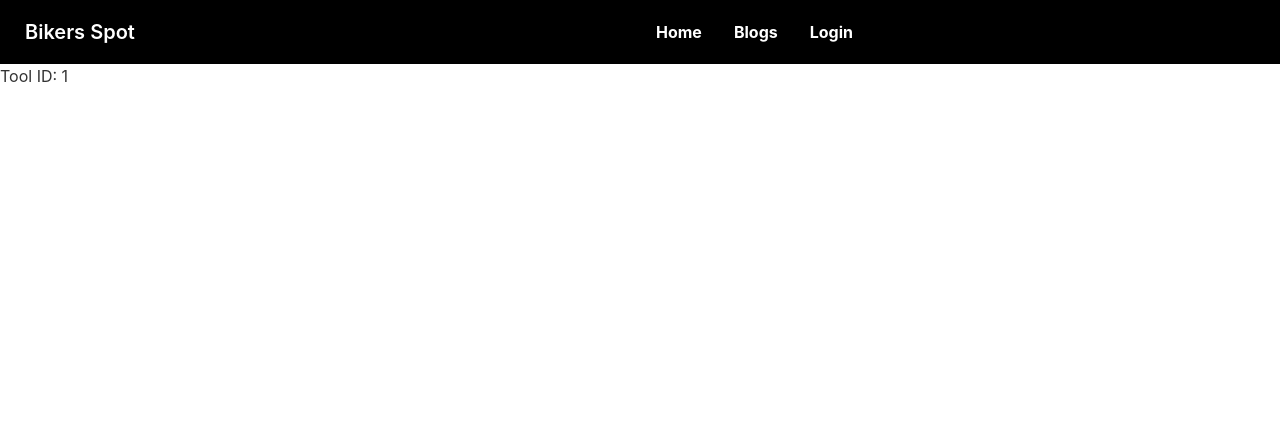
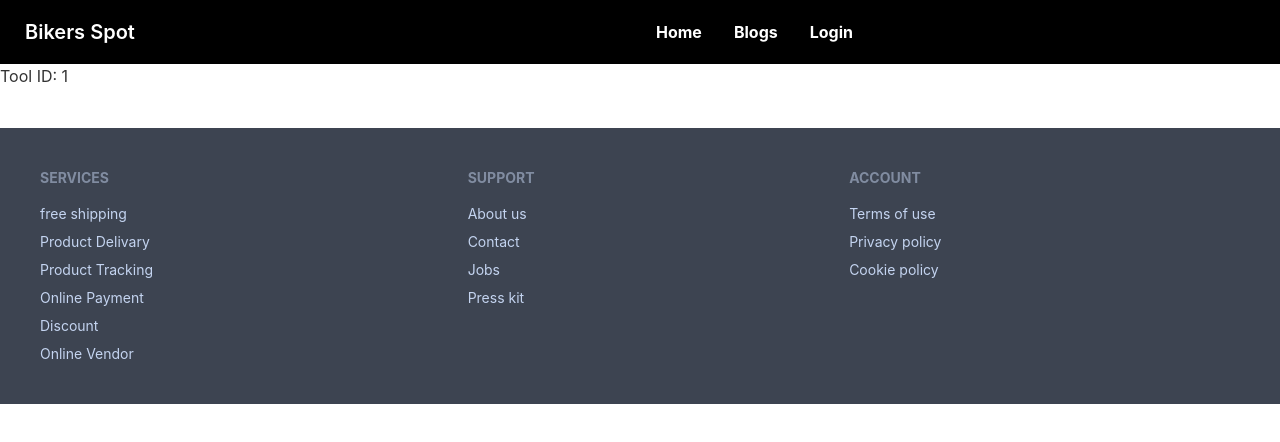
Before and after one commit to HasanAhamed1/Bike_Tools, a React (Create React App) app: page /tool/1 in a window 1280 px wide. Shown: the top 442 px of the page. Built offline with nearby package versions, Linux system fonts and the light colour scheme; no server answers; the HTML template or start-up script is replaced by a standard one.

Commit message:
added footer

```diff
--- a/src/App.js
+++ b/src/App.js
@@ -8,6 +8,7 @@ import Tools from './Pages/Home/Tools';
 import ToolDetail from './Pages/Home/ToolDetail';
 import Signup from './Pages/Login/Signup';
 import Items from './Pages/Home/ItemCollection/Items';
+import Footer from './Shared/Footer';
 
 function App() {
   return (
@@ -22,6 +23,7 @@ function App() {
         <Route path='/items' element={<Items></Items>}></Route>
         <Route path='/tool/:toolId' element={<ToolDetail></ToolDetail>}></Route>
       </Routes>
+      <Footer></Footer>
     </div>
   );
 }
--- /dev/null
+++ b/src/Shared/Footer.js
@@ -0,0 +1,34 @@
+import React from "react";
+
+const Footer = () => {
+  return (
+    <div className="mt-10">
+      <footer class="footer p-10 bg-neutral text-neutral-content">
+        <div>
+          <span class="footer-title">Services</span>
+          <a class="link link-hover">free shipping</a>
+          <a class="link link-hover">Product Delivary</a>
+          <a class="link link-hover">Product Tracking</a>
+          <a class="link link-hover">Online Payment</a>
+          <a class="link link-hover">Discount</a>
+          <a class="link link-hover">Online Vendor</a>
+        </div>
+        <div>
+          <span class="footer-title">Support</span>
+          <a class="link link-hover">About us</a>
+          <a class="link link-hover">Contact</a>
+          <a class="link link-hover">Jobs</a>
+          <a class="link link-hover">Press kit</a>
+        </div>
+        <div>
+          <span class="footer-title">Account</span>
+          <a class="link link-hover">Terms of use</a>
+          <a class="link link-hover">Privacy policy</a>
+          <a class="link link-hover">Cookie policy</a>
+        </div>
+      </footer>
+    </div>
+  );
+};
+
+export default Footer;
```
